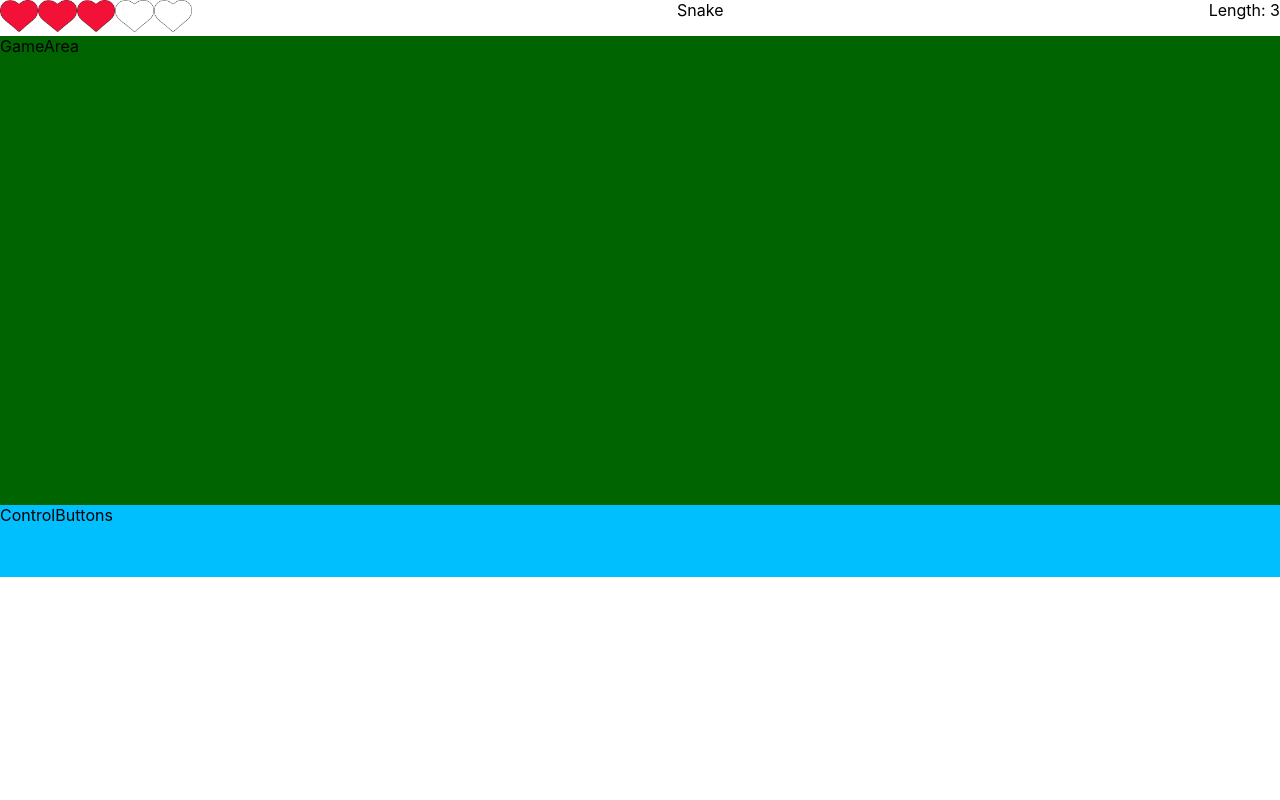
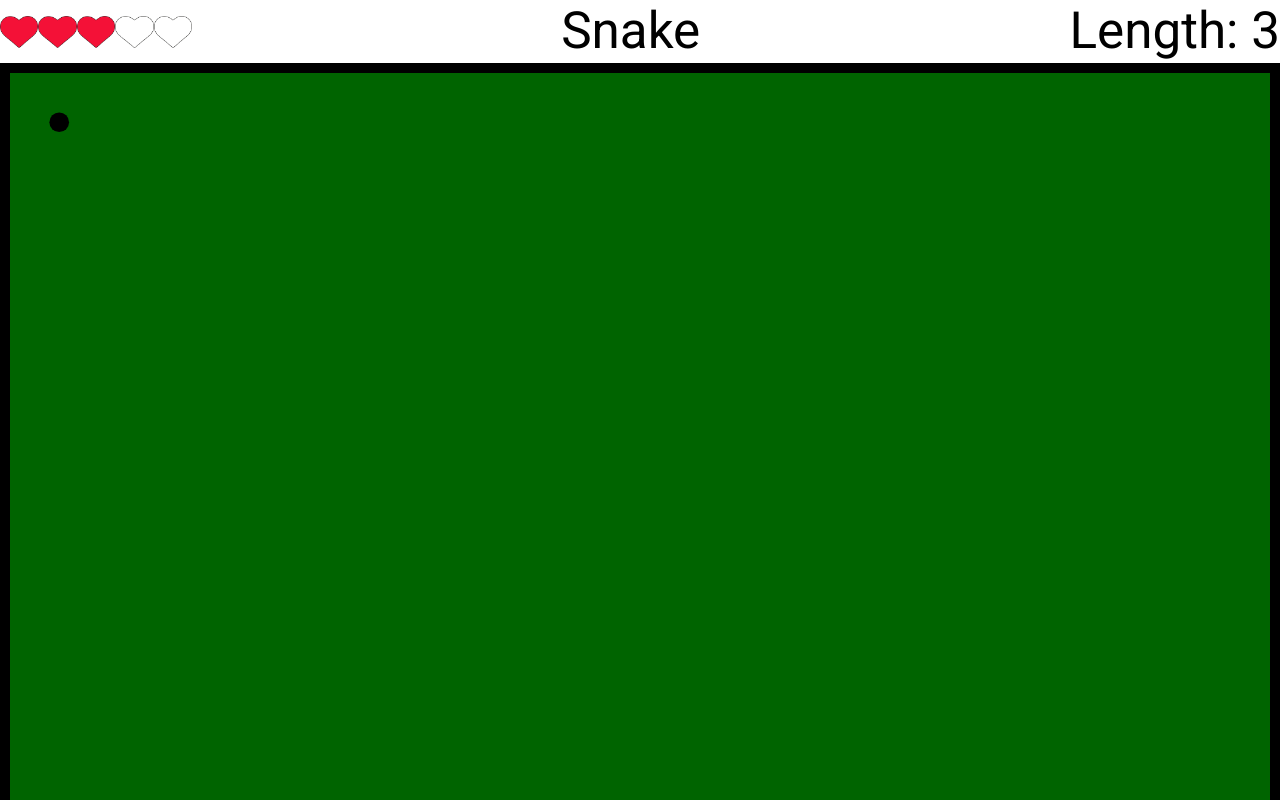
Before and after one commit to Talex210/caterpillar_react, a React (Create React App) app: page / in a window 1280 px wide. Shown: the top 800 px of the page. Built offline with nearby package versions, Linux system fonts and the light colour scheme.

Commit message:
I realized that I would do the rendering of the game through SVG, figured out how to apply SVG in React. Set the parameters of the canvas. Applied the font to the entire application.

```diff
--- a/src/App.js
+++ b/src/App.js
@@ -1,13 +1,13 @@
 import './App.css';
-import {GameArea} from "./Component/GameArea/GameArea";
 import {ControlButtons} from "./Component/ControlButtons/ControlButtons";
 import HeaderContainer from "./Component/Header/HeaderContainer";
+import GameAreaContainer from "./Component/GameArea/GameAreaContainer";
 
 function App() {
     return (
         <div className='app-wrapper'>
             <HeaderContainer />
-            <GameArea />
+            <GameAreaContainer />
             <ControlButtons />
         </div>
     );
--- a/src/Component/GameArea/GameArea.jsx
+++ b/src/Component/GameArea/GameArea.jsx
@@ -1,9 +1,15 @@
 import style from './GameArea.module.css'
 
 export const GameArea = () => {
+    const viewBox = [0, 0, window.innerWidth, window.innerHeight];
     return (
         <div className={style.gameArea}>
-            GameArea
+            <svg className={style.canvas}
+                 id='gameAreaCanvas'
+                // preserveAspectRatio='xMaxYMax'
+                viewBox={viewBox}>
+                <circle cx={50} cy={50} r={10}/>
+            </svg>
         </div>
     )
 }
--- a/src/Component/GameArea/GameArea.module.css
+++ b/src/Component/GameArea/GameArea.module.css
@@ -2,3 +2,7 @@
     grid-area: g;
     background: darkgreen;
 }
+
+.canvas {
+    border: 10px solid black;
+}
--- /dev/null
+++ b/src/Component/GameArea/GameAreaContainer.jsx
@@ -0,0 +1,17 @@
+import {connect} from "react-redux";
+import React from "react";
+import {GameArea} from "./GameArea";
+
+class GameAreaContainer extends React.Component {
+    render() {
+        return (<GameArea/>)
+    }
+}
+
+const mapStateToProps = () => {
+    return {
+
+    }
+}
+
+export default connect(mapStateToProps)(GameAreaContainer)
--- a/src/Redux/GameAreaReducer.js
+++ b/src/Redux/GameAreaReducer.js
@@ -0,0 +1,10 @@
+let startState = {
+
+}
+
+export const GameAreaReducer = (state = startState, action) => {
+    switch (action.type) {
+        default:
+            return state;
+    }
+}
--- a/src/Redux/ReduxStore.js
+++ b/src/Redux/ReduxStore.js
@@ -1,8 +1,10 @@
 import {combineReducers, createStore} from "redux";
 import {headerReducer} from "./HeaderReducer";
+import {GameAreaReducer} from "./GameAreaReducer";
 
 let reducers = combineReducers({
-    header: headerReducer
+    header: headerReducer,
+    gameArea: GameAreaReducer
 })
 
 export let store = createStore(reducers)
--- a/src/index.css
+++ b/src/index.css
@@ -1,3 +1,5 @@
+@import url('https://fonts.googleapis.com/css2?family=Roboto:ital,wght@0,100;0,300;0,400;0,500;0,700;0,900;1,100;1,300;1,400;1,500;1,700;1,900&display=swap');
+
 body {
   margin: 0;
   font-family: -apple-system, BlinkMacSystemFont, 'Segoe UI', 'Roboto', 'Oxygen',
@@ -5,6 +7,10 @@
     sans-serif;
   -webkit-font-smoothing: antialiased;
   -moz-osx-font-smoothing: grayscale;
+  font-family: 'Roboto', sans-serif;
+  font-size: 4vw;
+  /*overflow: hidden;*/
+  /*height: 100%;*/
 }
 
 code {
```
